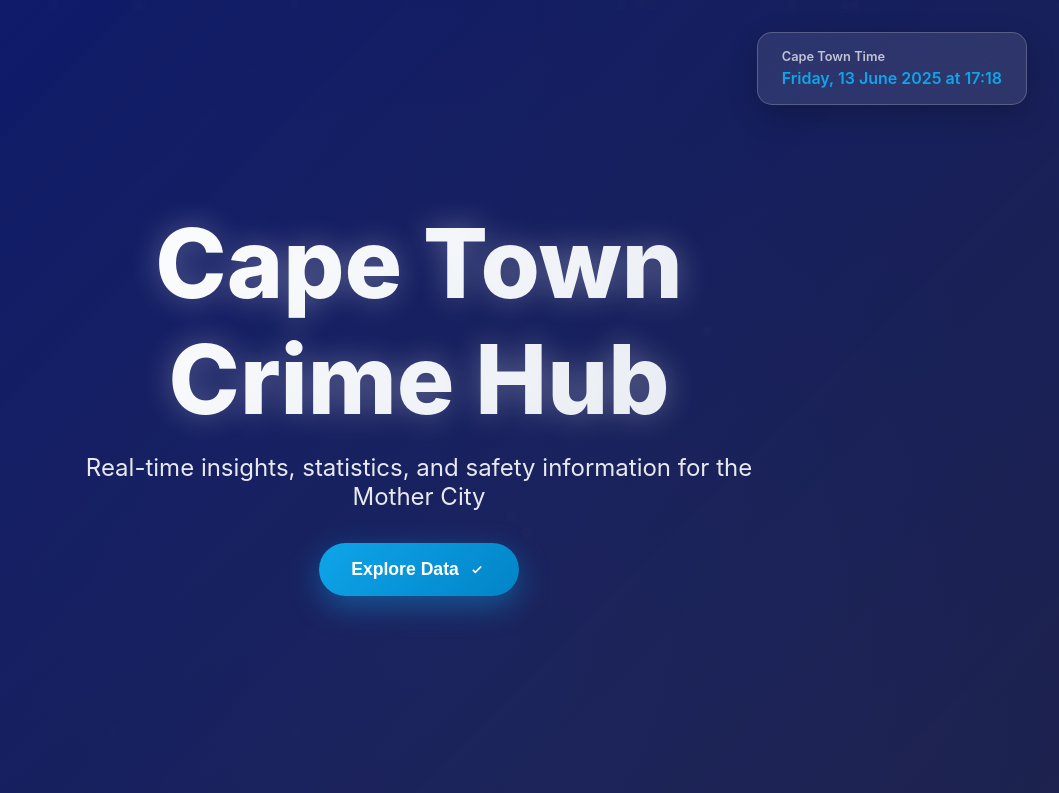
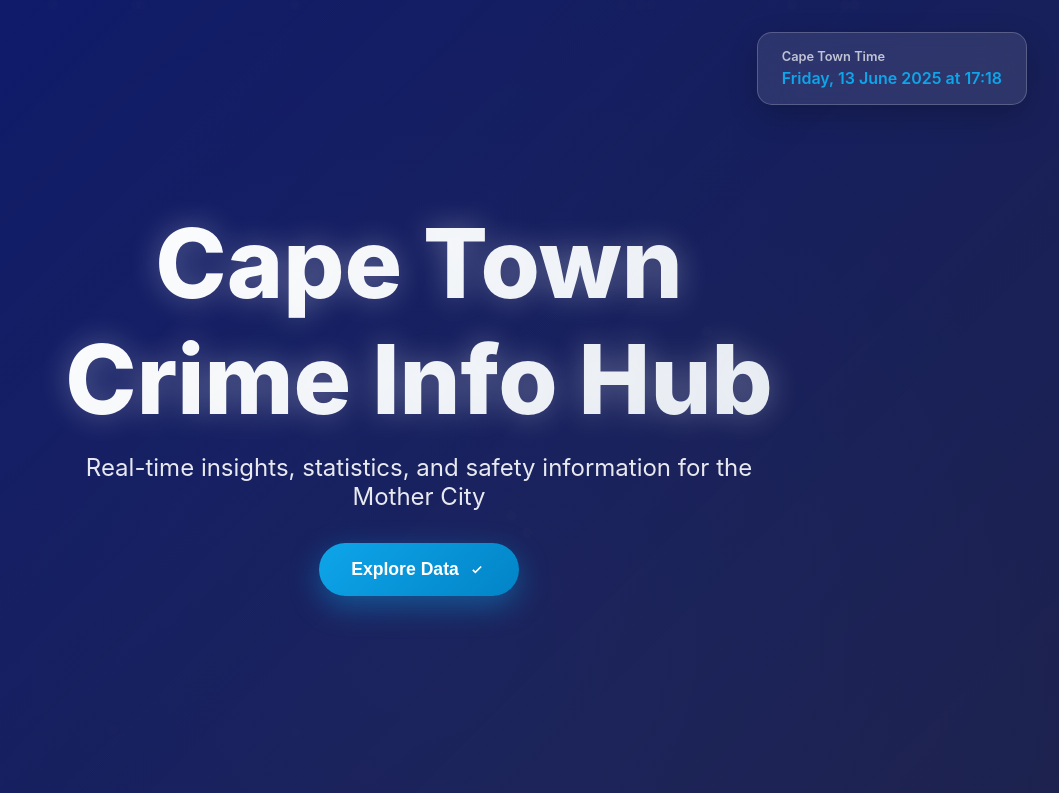
Before and after one commit to Siino-Z/CPT-Crime-Info-hub, a plain HTML site: page index.html in a window 1280 px wide. Shown: the top 793 px of the page, without its empty margins (221-1280 px from the left). Drawn offline with nearby package versions, Linux system fonts and the light colour scheme.

Commit message:
update html

```diff
--- a/index.html
+++ b/index.html
@@ -439,7 +439,7 @@
 
     <section class="hero">
         <div class="hero-content">
-            <h1>Cape Town Crime Hub</h1>
+            <h1>Cape Town Crime Info Hub</h1>
             <p>Real-time insights, statistics, and safety information for the Mother City</p>
             <button class="cta-button" onclick="scrollToContent()">
                 <span>Explore Data</span>
```
